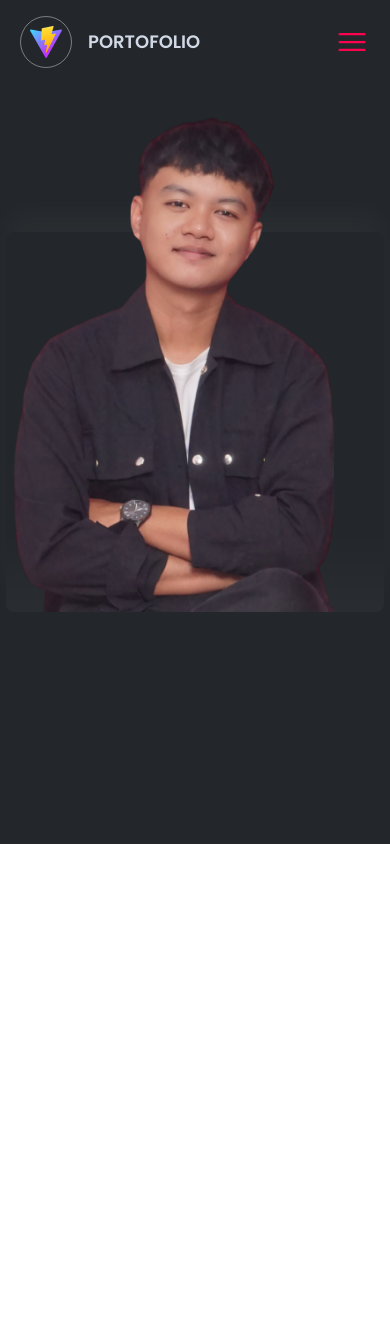
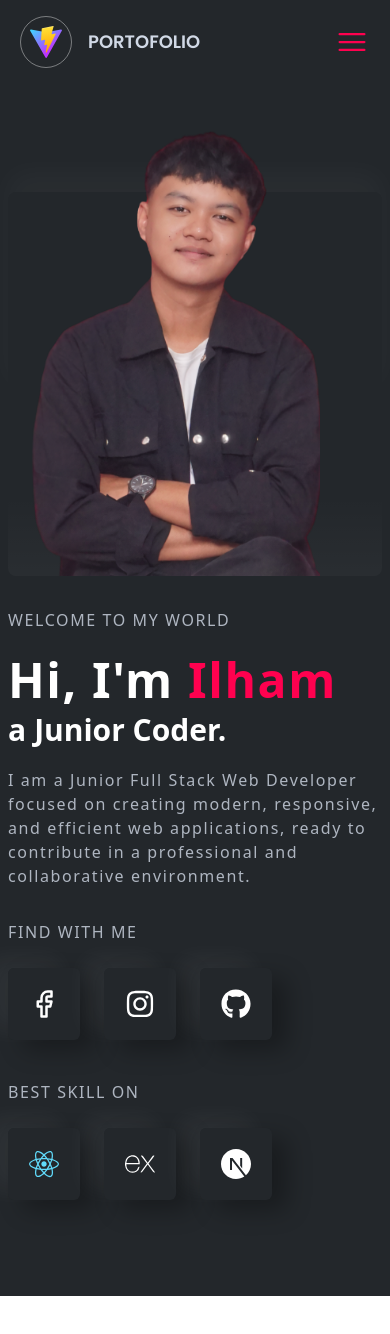
Before and after one commit to ilhamSkyOf19/portofolio, a React (Vite) app in the folder client/: page / in a window 390 px wide. Shown: the top 1334 px of the page. Built offline with nearby package versions, Linux system fonts and the light colour scheme.

Commit message:
membuat section thumbnail mobile version

```diff
--- a/client/package.json
+++ b/client/package.json
@@ -17,6 +17,7 @@
     "react-icons": "^5.5.0",
     "react-intersection-observer": "^9.16.0",
     "react-router": "^7.7.1",
+    "react-simple-typewriter": "^5.0.1",
     "tailwindcss": "^4.1.11"
   },
   "devDependencies": {
--- a/client/src/Home/SectionThumbnail/index.tsx
+++ b/client/src/Home/SectionThumbnail/index.tsx
@@ -1,35 +1,145 @@
-import { memo, type FC } from 'react'
+import { memo, type FC, type RefObject } from 'react'
 import LazyImage from '../../components/LazyImage';
+import { Typewriter } from 'react-simple-typewriter';
 
 // img
 import personHd from '../../assets/img/person/person-hd.png';
+import SubjudulMedium from '../../components/SubjudulMedium';
+// icons
+import { FiFacebook } from "react-icons/fi";
+import BoxHrefIcon from '../../components/BoxHrefIcon';
+import { useButtonHref } from '../../hook/useButtonHref';
+import { FaGithub, FaInstagram, FaReact } from 'react-icons/fa';
+import BoxIcon from '../../components/BoxIcon';
+import { SiExpress, SiNextdotjs } from 'react-icons/si';
 
 const SectionThumbnail: FC = () => {
-    return (
-        <section className='w-full flex flex-col justify-start items-center min-h-lvh bg-tertiary-light'>
-            {/* img */}
-            <div className='flex-1 w-full flex flex-row justify-center items-end relative '>
-                <div className='w-[97%] h-[45vh] shadow-[0_-20px_30px_rgba(255,255,255,0.03)] rounded-lg ' />
-
-                {/* img */}
-                <div className='w-[97%] h-full absolute bottom-0 flex flex-col justify-end items-center overflow-hidden rounded-lg'>
-                    <div className='w-[110%] h-full rounded-lg  flex flex-col justify-end items-center relative'>
-                        <LazyImage src={personHd} alt='logo' className='w-[88%] h-full object-cover z-2' />
-
-                        {/* shadow bottom */}
-                        <div className="absolute bottom-0 left-0 w-full h-20 bg-gradient-to-t from-white/20 to-transparent opacity-15 pointer-events-none z-1" />
-
-                    </div>
-
-                </div>
+    // state
 
 
+    return (
+        <section className='w-full flex flex-col justify-start items-center min-h-[100vh] bg-tertiary-light pb-24'>
+            {/* img */}
+            <ThumbnailImage />
+            {/* text */}
+            <Describe />
+            {/* social media */}
+            <div className='w-full flex flex-col justify-start items-start gap-6 px-2 mt-6'>
+                {/* subjudul social media  */}
+                <SubjudulMedium text='find with me' />
+                {/* social media */}
+                <SocialMedia />
             </div>
-            <div className='flex-1 w-full flex flex-row justify-start items-center'>
 
+            {/* skills */}
+            <div className='w-full flex flex-col justify-start items-start gap-6 px-2 mt-10'>
+                {/* subjudul skill */}
+                <SubjudulMedium text='best skill on' />
+                {/* skill */}
+                <Skill />
             </div>
         </section>
     )
 }
 
+
+// component thumbnail image
+const ThumbnailImage: FC = () => {
+    return (
+        <div className='h-[36rem] w-full flex flex-row justify-center items-start relative pt-48'>
+            <div className='w-[96%] h-[55%] shadow-[0_-20px_30px_rgba(255,255,255,0.03)] rounded-lg ' />
+            {/* img */}
+            <div className='w-[96%] h-full absolute bottom-0 flex flex-col justify-start items-center overflow-hidden rounded-lg'>
+                <div className='w-[100%] h-full rounded-lg  flex flex-col justify-end items-center relative'>
+                    <LazyImage src={personHd} alt='logo' className='w-[88%] h-full object-cover z-2' />
+
+                    {/* shadow bottom */}
+                    <div className="absolute bottom-0 left-0 w-full h-20 bg-gradient-to-t from-white/20 to-transparent opacity-15 pointer-events-none z-1" />
+                </div>
+            </div>
+        </div>
+    )
+}
+
+
+// component describe
+const Describe: FC = () => {
+    return (
+        <div className='h-[20rem] w-full flex flex-col justify-start items-start pt-8 px-2'>
+            {/* subjudul 1 */}
+            <SubjudulMedium text='welcome to my world' />
+
+            {/*  big title */}
+            <div className='flex flex-col justify-start items-start gap-2 mt-6'>
+                <h1 className='capitalize font-bold text-white text-5xl tracking-[0.1rem]'>hi, i'm <span className='text-primary'>ilham</span></h1>
+
+                {/* text dinamic */}
+                <div className='w-full flex flex-row justify-start items-start gap-2 text-3xl font-bold text-white'>
+                    <h2 >a</h2>
+                    {/* writer */}
+                    <Typewriter
+                        words={["Junior Coder.", 'Developer.', 'Fullstack Developer.']}
+                        loop={0}
+                        cursor
+                        cursorStyle=''
+                        typeSpeed={25}
+                        deleteSpeed={25}
+                        delaySpeed={1000}
+
+                    />
+                </div>
+            </div>
+            {/* description */}
+            <p className='text-md text-text-primary opacity-80 tracking-[0.1rem] mt-5'>
+                I am a Junior Full Stack Web Developer focused on creating modern, responsive, and efficient web applications, ready to contribute in a professional and collaborative environment.
+            </p>
+
+        </div>
+    )
+}
+
+
+// component social media
+const SocialMedia: FC = () => {
+    const [buttonfacebook, buttonInstagram, buttonGithub] = [
+        useButtonHref('a'),
+        useButtonHref('a'),
+        useButtonHref('a')];
+
+    return (
+        <div className='w-full flex flex-row justify-start items-center gap-6'>
+            {/* facebook */}
+            <BoxHrefIcon buttonRef={buttonfacebook.buttonRef as RefObject<HTMLAnchorElement>} mouseDown={buttonfacebook.mouseDown} setMouseDown={buttonfacebook.setMouseDown} link='https://www.facebook.com/IlhamRizky' icon={FiFacebook} />
+            {/* instagram */}
+            <BoxHrefIcon buttonRef={buttonInstagram.buttonRef as RefObject<HTMLAnchorElement>} mouseDown={buttonInstagram.mouseDown} setMouseDown={buttonInstagram.setMouseDown} link='https://www.facebook.com/IlhamRizky' icon={FaInstagram} />
+            {/* github */}
+            <BoxHrefIcon buttonRef={buttonGithub.buttonRef as RefObject<HTMLAnchorElement>} mouseDown={buttonGithub.mouseDown} setMouseDown={buttonGithub.setMouseDown} link='https://github.com/ilhamSkyOf19' icon={FaGithub} />
+        </div>
+    )
+}
+
+// skill
+const Skill: FC = () => {
+
+    // skill use hook
+    const [reactButton, expressButton, nextButton] = [
+        useButtonHref("div"),
+        useButtonHref("div"),
+        useButtonHref("div"),
+    ];
+
+    return (
+        <div className='w-full flex flex-row justify-start items-center gap-6'>
+            {/* react */}
+            <BoxIcon buttonRef={reactButton.buttonRef as RefObject<HTMLDivElement>} mouseDown={reactButton.mouseDown} setMouseDown={reactButton.setMouseDown} icon={FaReact} colorIcon='text-[#61DBFB]' />
+
+            {/* express */}
+            <BoxIcon buttonRef={expressButton.buttonRef as RefObject<HTMLDivElement>} mouseDown={expressButton.mouseDown} setMouseDown={expressButton.setMouseDown} icon={SiExpress} colorIcon='text-white' />
+
+            {/* next */}
+            <BoxIcon buttonRef={nextButton.buttonRef as RefObject<HTMLDivElement>} mouseDown={nextButton.mouseDown} setMouseDown={nextButton.setMouseDown} icon={SiNextdotjs} colorIcon='text-white' />
+        </div>
+    )
+}
+
 export default memo(SectionThumbnail);
--- /dev/null
+++ b/client/src/components/BoxHrefIcon/index.tsx
@@ -0,0 +1,23 @@
+import { type FC, type RefObject } from 'react'
+import type { IconType } from 'react-icons';
+
+
+
+type Props = {
+    buttonRef: React.RefObject<HTMLAnchorElement>;
+    mouseDown: boolean;
+    setMouseDown: (value: boolean) => void;
+    link: string;
+    icon: IconType;
+}
+const BoxHrefIcon: FC<Props> = ({ buttonRef, mouseDown, setMouseDown, link, icon: Icon }) => {
+    return (
+        <a href={link ?? ""} target='_blank' ref={buttonRef as RefObject<HTMLAnchorElement>} className={`w-18 h-18 rounded-md flex flex-row justify-center items-center bg-tertiary-light relative before:content-[""] before:absolute before:w-full before:h-full before:top-0 before:left-0 before:bg-tertiary-light before:shadow-[-20px_-10px_25px_rgba(255,255,255,0.05)] before:rounded-md after:content-[""] after:absolute after:w-full after:h-full after:bottom-0 after:right-0 after:bg-tertiary-light after:shadow-[15px_10px_25px_rgba(0,0,0,0.3)] after:rounded-md transition-transform duration-300 ease-in-out ${mouseDown ? '-translate-y-1.5' : 'translate-y-0'}`} onClick={() => setMouseDown(true)}>
+            <div className='z-2 w-full h-full rounded-md flex flex-col justify-center items-center'>
+                <Icon className='text-3xl text-white' />
+            </div>
+        </a>
+    )
+}
+
+export default BoxHrefIcon
--- /dev/null
+++ b/client/src/components/BoxIcon/index.tsx
@@ -0,0 +1,23 @@
+import { type FC, type RefObject } from 'react'
+import type { IconType } from 'react-icons';
+
+
+
+type Props = {
+    buttonRef: React.RefObject<HTMLDivElement>;
+    mouseDown: boolean;
+    setMouseDown: (value: boolean) => void;
+    icon: IconType;
+    colorIcon: string
+}
+const BoxIcon: FC<Props> = ({ buttonRef, mouseDown, setMouseDown, icon: Icon, colorIcon }) => {
+    return (
+        <div ref={buttonRef as RefObject<HTMLDivElement>} className={`w-18 h-18 rounded-md flex flex-row justify-center items-center bg-tertiary-light relative before:content-[""] before:absolute before:w-full before:h-full before:top-0 before:left-0 before:bg-tertiary-light before:shadow-[-20px_-10px_25px_rgba(255,255,255,0.05)] before:rounded-md after:content-[""] after:absolute after:w-full after:h-full after:bottom-0 after:right-0 after:bg-tertiary-light after:shadow-[15px_10px_25px_rgba(0,0,0,0.3)] after:rounded-md transition-transform duration-300 ease-in-out ${mouseDown ? '-translate-y-1.5' : 'translate-y-0'}`} onClick={() => setMouseDown(true)}>
+            <div className='z-2 w-full h-full rounded-md flex flex-col justify-center items-center'>
+                <Icon className={`text-3xl ${colorIcon}`} />
+            </div>
+        </div>
+    )
+}
+
+export default BoxIcon
--- /dev/null
+++ b/client/src/components/SubjudulMedium/index.tsx
@@ -0,0 +1,15 @@
+import { type FC } from 'react'
+
+
+
+// type props
+type Props = {
+    text: string;
+}
+const SubjudulMedium: FC<Props> = ({ text }) => {
+    return (
+        <h2 className='uppercase text-md font-medium text-text-primary opacity-80 tracking-[0.1rem]'>{text}</h2>
+    )
+}
+
+export default SubjudulMedium
--- /dev/null
+++ b/client/src/hook/useButtonHref.ts
@@ -0,0 +1,29 @@
+import { useEffect, useRef, useState } from "react";
+
+export const useButtonHref = (type: 'div' | 'a') => {
+    const [mouseDown, setMouseDown] = useState<boolean>(false);
+
+    // type res
+    const buttonRef =
+        type === "div"
+            ? useRef<HTMLDivElement>(null)
+            : useRef<HTMLAnchorElement>(null);
+
+    useEffect(() => {
+        // handle mouse down
+        const handleMouseDown = (event: MouseEvent) => {
+            if (buttonRef.current && buttonRef.current.contains(event.target as Node)) {
+                setMouseDown(true);
+            } else if (!buttonRef.current?.contains(event.target as Node)) {
+                setMouseDown(false);
+            }
+        }
+
+        document.addEventListener("mousedown", handleMouseDown);
+        return () => {
+            document.removeEventListener("mousedown", handleMouseDown);
+        };
+    }, [buttonRef])
+
+    return { buttonRef, mouseDown, setMouseDown };
+}
```
Also changed, not shown: 1 other file (tests, documents, lock files or other folders).
